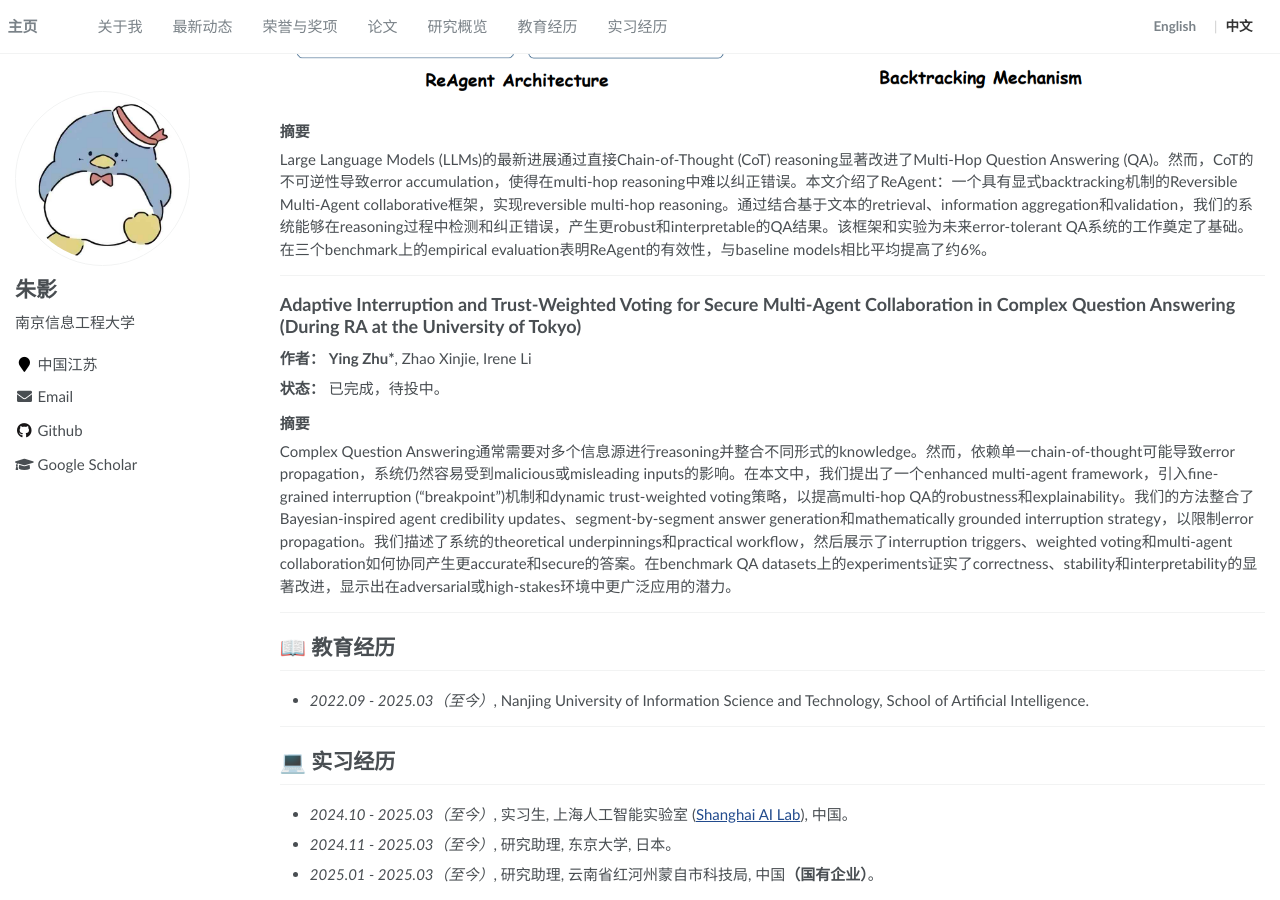
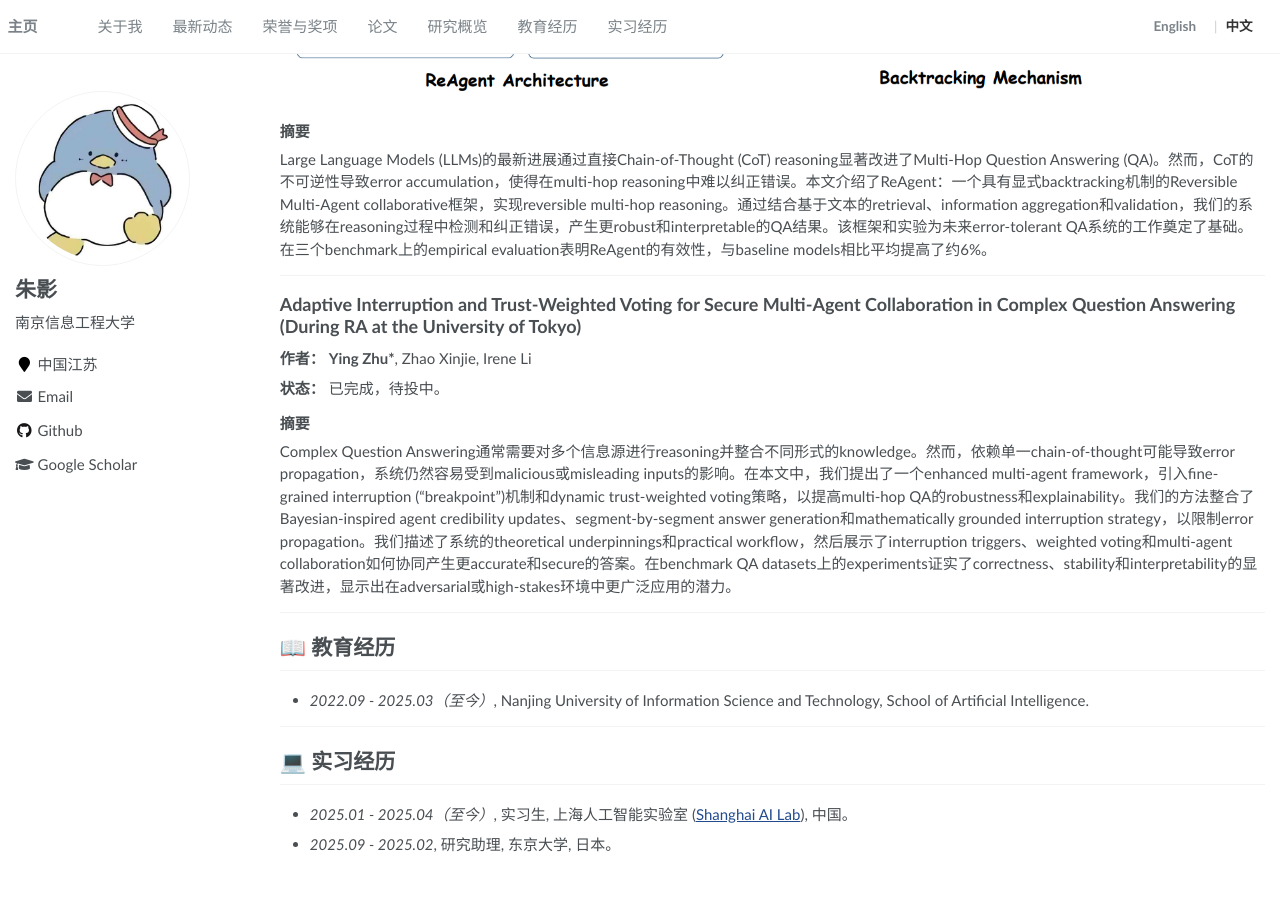
Before and after one commit to Vexorithm/Vexorithm.github.io, a Jekyll site: the page built from _pages/about.zh.md, in a window 1280 px wide and 900 px high, scrolled down 3876 px. Built offline with Jekyll 4.4.1, drawn with Linux system fonts in a browser that asks for light colours; after the commit the page ends 4746 px from its top, so only the background shows below that.

Commit message:
update about internship

```diff
--- a/_pages/about.zh.md
+++ b/_pages/about.zh.md
@@ -157,6 +157,5 @@ Complex Question Answering通常需要对多个信息源进行reasoning并整合
 
 # 💻 实习经历
 <span class='anchor' id='-internships'></span>
-- *2024.10 - 2025.03（至今）*, 实习生, 上海人工智能实验室 ([Shanghai AI Lab](https://www.shlab.org.cn/ "上海人工智能实验室")), 中国。
-- *2024.11 - 2025.03（至今）*, 研究助理, 东京大学, 日本。
-- *2025.01 - 2025.03（至今）*, 研究助理, 云南省红河州蒙自市科技局, 中国**（国有企业）**。
+- *2025.01 - 2025.04（至今）*, 实习生, 上海人工智能实验室 ([Shanghai AI Lab](https://www.shlab.org.cn/ "上海人工智能实验室")), 中国。
+- *2025.09 - 2025.02*, 研究助理, 东京大学, 日本。
```
Also changed, not shown: _pages/about.md (+1 -1 lines).
